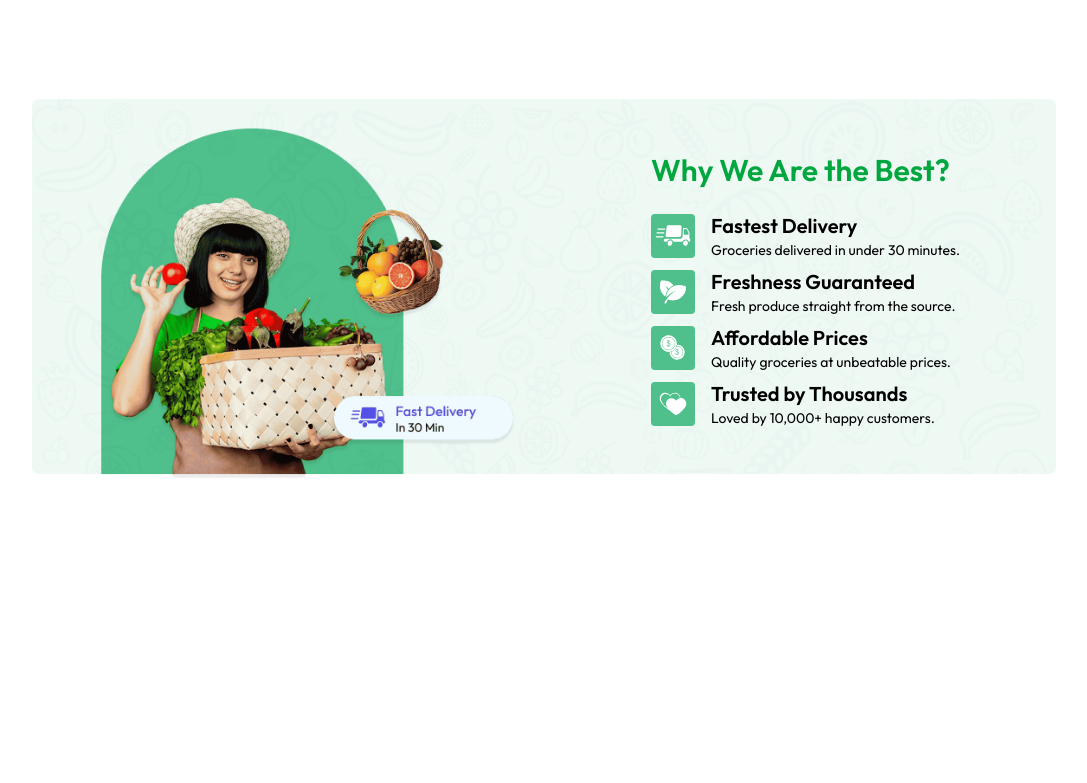
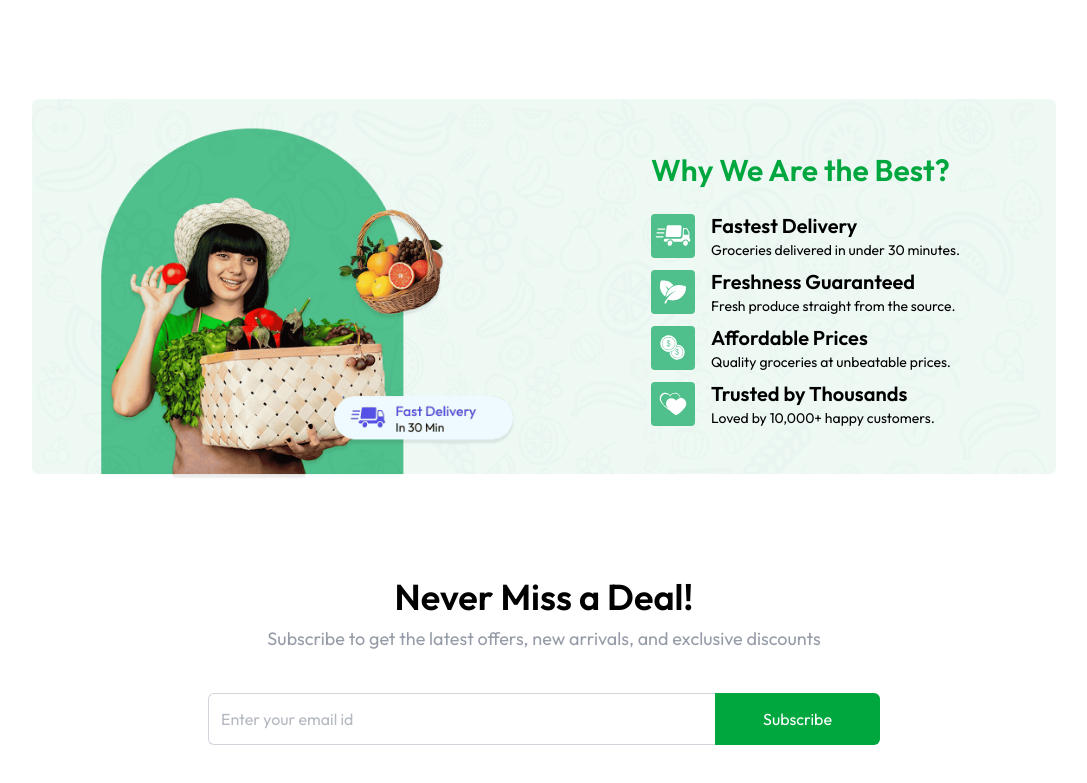
Before and after one commit to ShravaniSindagi00/EcoCart, a React (Vite) app: page / in a window 1280 px wide. Shown: the part 1205-1988 px from the top of the page, without its empty margins (96-1183 px from the left). Before the commit the page ends 1686 px from the top, so only its background shows below. Built offline with nearby package versions, Linux system fonts and the light colour scheme.

Commit message:
Home is updated and NewsLetter is created

```diff
--- /dev/null
+++ b/src/components/NewsLetter.jsx
@@ -0,0 +1,24 @@
+const NewsLetter = () => {
+
+    return (
+        <div className="flex flex-col items-center justify-center text-center space-y-2 mt-24 pb-14">
+            <h1 className="md:text-4xl text-2xl font-semibold">Never Miss a Deal!</h1>
+            <p className="md:text-lg text-gray-500/70 pb-8">
+                Subscribe to get the latest offers, new arrivals, and exclusive discounts
+            </p>
+            <form className="flex items-center justify-between max-w-2xl w-full md:h-13 h-12">
+                <input
+                    className="border border-gray-300 rounded-md h-full border-r-0 outline-none w-full rounded-r-none px-3 text-gray-500"
+                    type="text"
+                    placeholder="Enter your email id"
+                    required
+                />
+                <button type="submit" className="md:px-12 px-8 h-full text-white bg-green-600 hover:bg-green-950 transition-all cursor-pointer rounded-md rounded-l-none">
+                    Subscribe
+                </button>
+            </form>
+        </div>
+    )
+}
+
+export default NewsLetter
--- a/src/pages/Home.jsx
+++ b/src/pages/Home.jsx
@@ -3,6 +3,7 @@ import MainBanner from '../components/MainBanner'
 import Categories from '../components/Categories'
 import BestSeller from '../components/BestSeller'
 import BottomBanner from '../components/BottomBanner'
+import NewsLetter from '../components/NewsLetter'
 
 const Home = () => {
   return (
@@ -11,6 +12,7 @@ const Home = () => {
    <Categories/>
    <BestSeller/>
    <BottomBanner/>
+   <NewsLetter/>
     </div>
   )
 }
```
